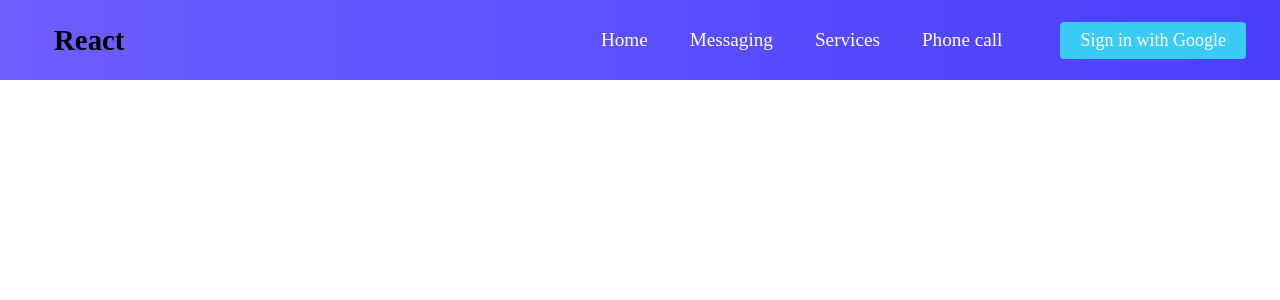
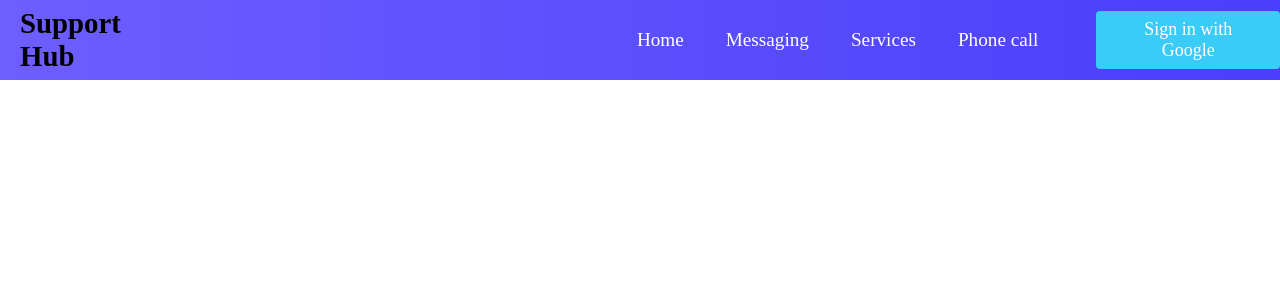
Before and after one commit to xMayble/Contact-Hub, a React (Create React App) app: page / in a window 1280 px wide. Shown: the top 300 px of the page. Built offline with nearby package versions, Linux system fonts and the light colour scheme; no server answers; the HTML template or start-up script is replaced by a standard one.

Commit message:
changed name of the site

```diff
--- a/src/components/Navbar/Navbar.css
+++ b/src/components/Navbar/Navbar.css
@@ -12,7 +12,6 @@
     justify-self: start;
     margin-left: 20px;
     cursor: pointer;
-
 
 }
 
--- a/src/components/Navbar/Navbar.js
+++ b/src/components/Navbar/Navbar.js
@@ -38,7 +38,7 @@ class Navbar extends Component {
     render() {
         return (
             <nav className="NavbarItems">
-                <h1 className='navbar-logo'>React<i className='fab fa-react'></i></h1>
+                <h1 className='navbar-logo'>Support Hub</h1>
                 <div className='menu-icon' onClick={this.handleClick}>
                     <i className={this.state.clicked ? 'fas fa-times' : 'fas fa-bars'}></i>
                 </div>
```
